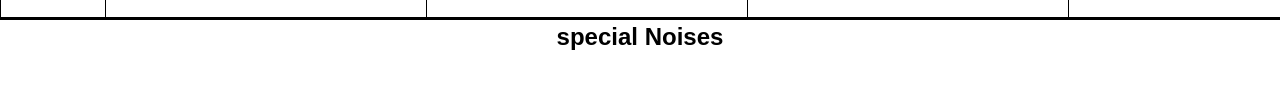
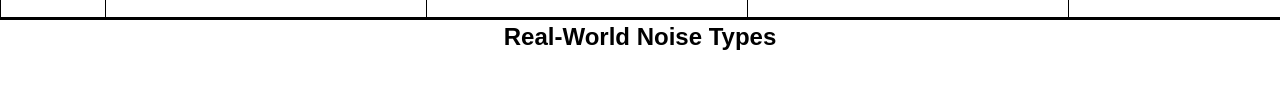
Before and after one commit to peerRTF/peerRTF.github.io, a plain HTML site: page index.html in a window 1280 px wide. Shown: the part 3803-3907 px from the top of the page. Drawn offline with nearby package versions, Linux system fonts and the light colour scheme; some packages are replaced by stand-ins of ours; a script that the page names is missing; a web font is replaced by a local one.

Commit message:
Update index.html

```diff
--- a/index.html
+++ b/index.html
@@ -605,7 +605,7 @@ All audio examples are computed after applying the MVDR (Minimum Variance Distor
 
 
 
-                <p style="color:black; font-family:Sans-Serif; font-size:24px;">special Noises </p>
+                <p style="color:black; font-family:Sans-Serif; font-size:24px;">Real-World Noise Types </p>
         <br><br>
 
         <div class="center">
```
